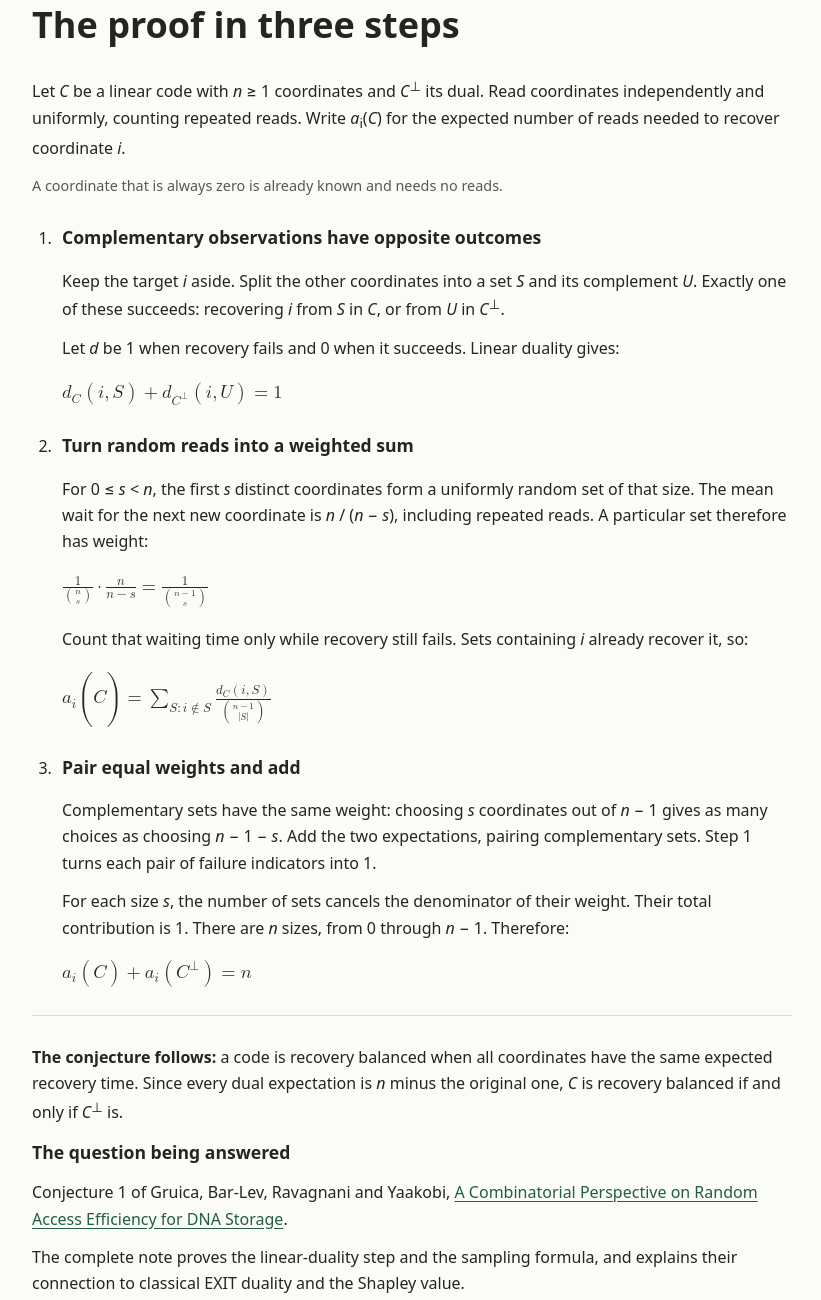
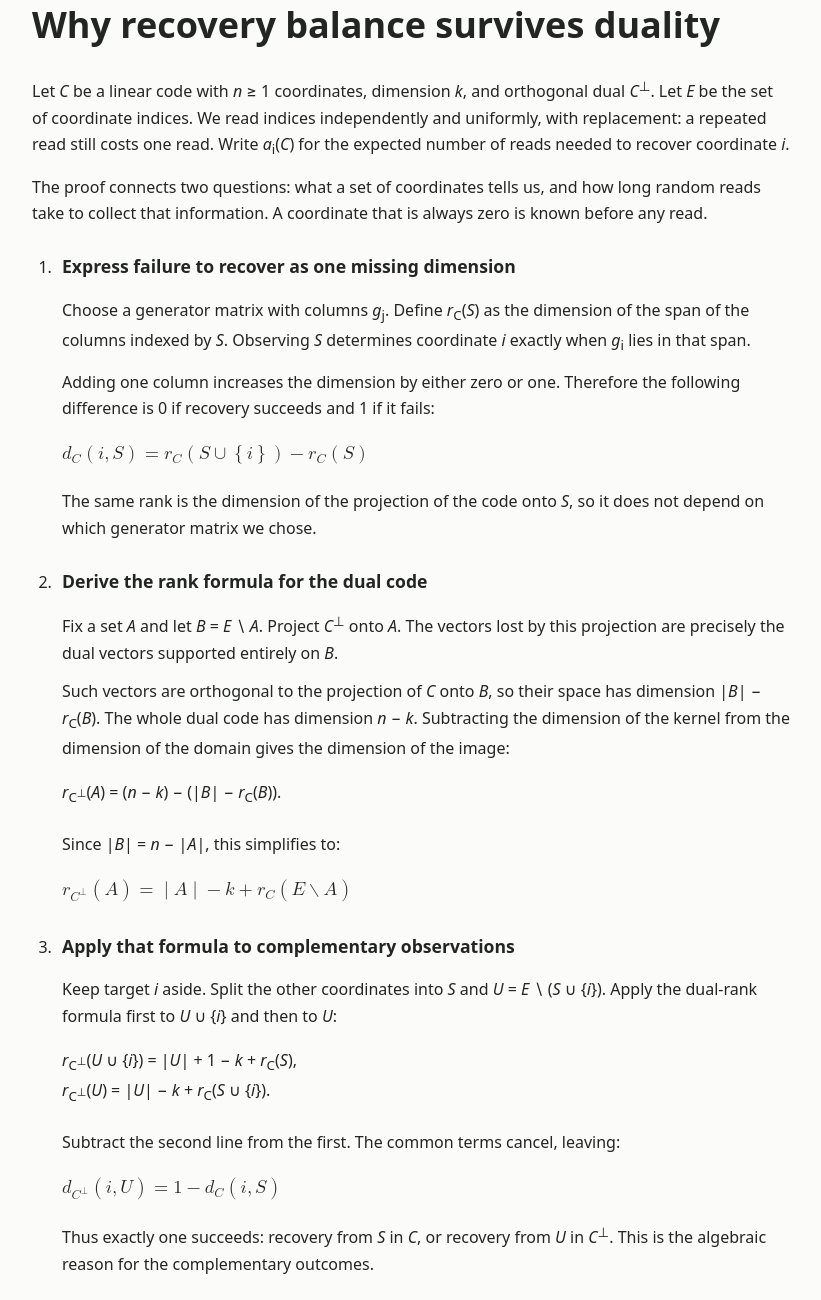
Before and after one commit to MathIsEvenEasier/dna-recovery-duality, a plain HTML site: page docs/index.html in a window 1280 px wide. Shown: the part 113-1413 px from the top of the page, without its empty margins (228-1049 px from the left). Drawn offline with Linux system fonts and the light colour scheme.

Commit message:
Derive complementary recovery and sampling weights

```diff
--- a/docs/index.html
+++ b/docs/index.html
@@ -3,7 +3,7 @@
 <head>
 <meta charset="utf-8">
 <meta name="viewport" content="width=device-width, initial-scale=1">
-<meta name="description" content="Why recovery balance is preserved by duality: three proof steps, full mathematical argument and a Lean certificate.">
+<meta name="description" content="Why recovery balance is preserved by duality: the linear algebra, the sampling argument, and a Lean certificate.">
 <title>Recovery balance is preserved by duality</title>
 <style>
 :root { color-scheme:light dark; font-family:system-ui,-apple-system,BlinkMacSystemFont,"Segoe UI",sans-serif; color:light-dark(#232522,#e8ebe5); background:light-dark(#fbfcf9,#171a17); }
@@ -15,7 +15,7 @@ h2,h3 { font-size:1.1rem; line-height:1.4; font-weight:600; }
 p { margin:12px 0; }
 ol { padding-left:24px; }
 li { margin:28px 0; padding-left:6px; }
-.drp-equation { margin:18px 0; }
+.drp-equation { margin:18px 0; overflow-x:auto; padding-bottom:4px; }
 math { font-size:1.15em; }
 .text-small,footer { font-size:.9rem; }
 .text-muted,footer { color:light-dark(#525b52,#b5bfb4); }
@@ -33,40 +33,36 @@ footer { margin-top:32px; }
 </nav>
 <main>
 <article id="dna-recovery-proof" aria-labelledby="drp-title">
-  <h1 id="drp-title">The proof in three steps</h1>
-  <p>Let <i>C</i> be a linear code with <i>n</i> ≥ 1 coordinates and <i>C</i><sup>⊥</sup> its dual. Read coordinates independently and uniformly, counting repeated reads. Write <i>a</i><sub>i</sub>(<i>C</i>) for the expected number of reads needed to recover coordinate <i>i</i>.</p>
-  <p class="text-small text-muted">A coordinate that is always zero is already known and needs no reads.</p>
-  <ol>
-    <li>
-      <h3>Complementary observations have opposite outcomes</h3>
-      <p>Keep the target <i>i</i> aside. Split the other coordinates into a set <i>S</i> and its complement <i>U</i>. Exactly one of these succeeds: recovering <i>i</i> from <i>S</i> in <i>C</i>, or from <i>U</i> in <i>C</i><sup>⊥</sup>.</p>
-      <p>Let <i>d</i> be 1 when recovery fails and 0 when it succeeds. Linear duality gives:</p>
-      <div class="drp-equation">
-        <math aria-label="d C of i S plus d C dual of i U equals one"><mrow><msub><mi>d</mi><mi>C</mi></msub><mo>(</mo><mi>i</mi><mo>,</mo><mi>S</mi><mo>)</mo><mo>+</mo><msub><mi>d</mi><msup><mi>C</mi><mo>⊥</mo></msup></msub><mo>(</mo><mi>i</mi><mo>,</mo><mi>U</mi><mo>)</mo><mo>=</mo><mn>1</mn></mrow></math>
-      </div>
-    </li>
-    <li>
-      <h3>Turn random reads into a weighted sum</h3>
-      <p>For 0 ≤ <i>s</i> &lt; <i>n</i>, the first <i>s</i> distinct coordinates form a uniformly random set of that size. The mean wait for the next new coordinate is <i>n</i> / (<i>n</i> − <i>s</i>), including repeated reads. A particular set therefore has weight:</p>
-      <div class="drp-equation">
-        <math aria-label="one over n choose s times n over n minus s equals one over n minus one choose s"><mrow><mfrac><mn>1</mn><mrow><mo>(</mo><mfrac linethickness="0"><mi>n</mi><mi>s</mi></mfrac><mo>)</mo></mrow></mfrac><mo>·</mo><mfrac><mi>n</mi><mrow><mi>n</mi><mo>−</mo><mi>s</mi></mrow></mfrac><mo>=</mo><mfrac><mn>1</mn><mrow><mo>(</mo><mfrac linethickness="0"><mrow><mi>n</mi><mo>−</mo><mn>1</mn></mrow><mi>s</mi></mfrac><mo>)</mo></mrow></mfrac></mrow></math>
-      </div>
-      <p>Count that waiting time only while recovery still fails. Sets containing <i>i</i> already recover it, so:</p>
-      <div class="drp-equation">
-        <math aria-label="a i of C equals the sum over coordinate sets S not containing i of d C of i S divided by n minus one choose the size of S"><mrow><msub><mi>a</mi><mi>i</mi></msub><mo>(</mo><mi>C</mi><mo>)</mo><mo>=</mo><munder><mo>∑</mo><mrow><mi>S</mi><mo>:</mo><mi>i</mi><mo>∉</mo><mi>S</mi></mrow></munder><mfrac><mrow><msub><mi>d</mi><mi>C</mi></msub><mo>(</mo><mi>i</mi><mo>,</mo><mi>S</mi><mo>)</mo></mrow><mrow><mo>(</mo><mfrac linethickness="0"><mrow><mi>n</mi><mo>−</mo><mn>1</mn></mrow><mrow><mo>|</mo><mi>S</mi><mo>|</mo></mrow></mfrac><mo>)</mo></mrow></mfrac></mrow></math>
-      </div>
-    </li>
-    <li>
-      <h3>Pair equal weights and add</h3>
-      <p>Complementary sets have the same weight: choosing <i>s</i> coordinates out of <i>n</i> − 1 gives as many choices as choosing <i>n</i> − 1 − <i>s</i>. Add the two expectations, pairing complementary sets. Step 1 turns each pair of failure indicators into 1.</p>
-      <p>For each size <i>s</i>, the number of sets cancels the denominator of their weight. Their total contribution is 1. There are <i>n</i> sizes, from 0 through <i>n</i> − 1. Therefore:</p>
-      <div class="drp-equation">
-        <math aria-label="a i of C plus a i of C dual equals n"><mrow><msub><mi>a</mi><mi>i</mi></msub><mo>(</mo><mi>C</mi><mo>)</mo><mo>+</mo><msub><mi>a</mi><mi>i</mi></msub><mo>(</mo><msup><mi>C</mi><mo>⊥</mo></msup><mo>)</mo><mo>=</mo><mi>n</mi></mrow></math>
-      </div>
-    </li>
-  </ol>
-  <hr>
-  <p><strong>The conjecture follows:</strong> a code is recovery balanced when all coordinates have the same expected recovery time. Since every dual expectation is <i>n</i> minus the original one, <i>C</i> is recovery balanced if and only if <i>C</i><sup>⊥</sup> is.</p>
+<h1 id="drp-title">Why recovery balance survives duality</h1>
+<p>Let <i>C</i> be a linear code with <i>n</i> ≥ 1 coordinates, dimension <i>k</i>, and orthogonal dual <i>C</i><sup>⊥</sup>. Let <i>E</i> be the set of coordinate indices. We read indices independently and uniformly, with replacement: a repeated read still costs one read. Write <i>a</i><sub>i</sub>(<i>C</i>) for the expected number of reads needed to recover coordinate <i>i</i>.</p>
+<p>The proof connects two questions: what a set of coordinates tells us, and how long random reads take to collect that information. A coordinate that is always zero is known before any read.</p>
+<ol>
+<li><h3>Express failure to recover as one missing dimension</h3>
+<p>Choose a generator matrix with columns <i>g</i><sub>j</sub>. Define <i>r</i><sub>C</sub>(<i>S</i>) as the dimension of the span of the columns indexed by <i>S</i>. Observing <i>S</i> determines coordinate <i>i</i> exactly when <i>g</i><sub>i</sub> lies in that span.</p>
+<p>Adding one column increases the dimension by either zero or one. Therefore the following difference is 0 if recovery succeeds and 1 if it fails:</p><div class="drp-equation"><math aria-label="d C of i S equals r C of S union i minus r C of S"><mrow><msub><mi>d</mi><mi>C</mi></msub><mo>(</mo><mi>i</mi><mo>,</mo><mi>S</mi><mo>)</mo><mo>=</mo><msub><mi>r</mi><mi>C</mi></msub><mo>(</mo><mi>S</mi><mo>∪</mo><mo>{</mo><mi>i</mi><mo>}</mo><mo>)</mo><mo>−</mo><msub><mi>r</mi><mi>C</mi></msub><mo>(</mo><mi>S</mi><mo>)</mo></mrow></math></div><p>The same rank is the dimension of the projection of the code onto <i>S</i>, so it does not depend on which generator matrix we chose.</p></li>
+<li id="dual-rank"><h3>Derive the rank formula for the dual code</h3>
+<p>Fix a set <i>A</i> and let <i>B</i> = <i>E</i> ∖ <i>A</i>. Project <i>C</i><sup>⊥</sup> onto <i>A</i>. The vectors lost by this projection are precisely the dual vectors supported entirely on <i>B</i>.</p>
+<p>Such vectors are orthogonal to the projection of <i>C</i> onto <i>B</i>, so their space has dimension |<i>B</i>| − <i>r</i><sub>C</sub>(<i>B</i>). The whole dual code has dimension <i>n</i> − <i>k</i>. Subtracting the dimension of the kernel from the dimension of the domain gives the dimension of the image:</p>
+<p class="drp-equation"> <i>r</i><sub>C<sup>⊥</sup></sub>(<i>A</i>) = (<i>n</i> − <i>k</i>) − (|<i>B</i>| − <i>r</i><sub>C</sub>(<i>B</i>)).</p>
+<p>Since |<i>B</i>| = <i>n</i> − |<i>A</i>|, this simplifies to:</p><div class="drp-equation"><math aria-label="r C dual of A equals size of A minus k plus r C of E minus A"><mrow><msub><mi>r</mi><msup><mi>C</mi><mo>⊥</mo></msup></msub><mo>(</mo><mi>A</mi><mo>)</mo><mo>=</mo><mo>|</mo><mi>A</mi><mo>|</mo><mo>−</mo><mi>k</mi><mo>+</mo><msub><mi>r</mi><mi>C</mi></msub><mo>(</mo><mi>E</mi><mo>∖</mo><mi>A</mi><mo>)</mo></mrow></math></div></li>
+<li><h3>Apply that formula to complementary observations</h3>
+<p>Keep target <i>i</i> aside. Split the other coordinates into <i>S</i> and <i>U</i> = <i>E</i> ∖ (<i>S</i> ∪ {<i>i</i>}). Apply the dual-rank formula first to <i>U</i> ∪ {<i>i</i>} and then to <i>U</i>:</p>
+<div class="drp-equation"><div><i>r</i><sub>C<sup>⊥</sup></sub>(<i>U</i> ∪ {<i>i</i>}) = |<i>U</i>| + 1 − <i>k</i> + <i>r</i><sub>C</sub>(<i>S</i>),</div><div><i>r</i><sub>C<sup>⊥</sup></sub>(<i>U</i>) = |<i>U</i>| − <i>k</i> + <i>r</i><sub>C</sub>(<i>S</i> ∪ {<i>i</i>}).</div></div>
+<p>Subtract the second line from the first. The common terms cancel, leaving:</p><div class="drp-equation"><math aria-label="d C dual of i U equals one minus d C of i S"><mrow><msub><mi>d</mi><msup><mi>C</mi><mo>⊥</mo></msup></msub><mo>(</mo><mi>i</mi><mo>,</mo><mi>U</mi><mo>)</mo><mo>=</mo><mn>1</mn><mo>−</mo><msub><mi>d</mi><mi>C</mi></msub><mo>(</mo><mi>i</mi><mo>,</mo><mi>S</mi><mo>)</mo></mrow></math></div><p>Thus exactly one succeeds: recovery from <i>S</i> in <i>C</i>, or recovery from <i>U</i> in <i>C</i><sup>⊥</sup>. This is the algebraic reason for the complementary outcomes.</p></li>
+<li><h3>Account for the waiting time, including repeated reads</h3>
+<p>Imagine continuing to sample even after recovery. Let <i>S</i><sub>s</sub> be the set of the first <i>s</i> distinct indices seen, and <i>W</i><sub>s</sub> the number of further reads until the next new index. Repeated indices add no information, so recovery cannot change during those repeats.</p>
+<p>After <i>s</i> distinct indices, each read has probability (<i>n</i> − <i>s</i>)/<i>n</i> of finding a new one. Conditional on the entire history so far, the mean waiting time is <i>n</i>/(<i>n</i> − <i>s</i>).</p>
+<p>The recovery time <i>T</i><sub>i</sub> is the sum of <i>W</i><sub>s</sub> over precisely those stages at which recovery still fails. Equivalently:</p>
+<p class="drp-equation"><i>T</i><sub>i</sub> = ∑<sub>s=0,…,n−1</sub> <i>d</i><sub>C</sub>(<i>i</i>,<i>S</i><sub>s</sub>) <i>W</i><sub>s</sub>.</p>
+<p>For sets already containing <i>i</i>, the failure indicator is zero. The argument uses the conditional waiting-time mean; it does not assume independence between the failure indicator and the waiting time. The first read of <i>i</i> itself has mean <i>n</i> and always suffices, so the expected recovery time is finite.</p></li>
+<li><h3>Convert the random process into a finite weighted sum</h3>
+<p>By symmetry, <i>S</i><sub>s</sub> is uniform among all subsets of <i>E</i> of size <i>s</i>. A particular set therefore contributes its failure indicator times the weight</p><div class="drp-equation"><math aria-label="one over n choose s times n over n minus s equals one over n minus one choose s"><mrow><mfrac><mn>1</mn><mrow><mo>(</mo><mfrac linethickness="0"><mi>n</mi><mi>s</mi></mfrac><mo>)</mo></mrow></mfrac><mo>·</mo><mfrac><mi>n</mi><mrow><mi>n</mi><mo>−</mo><mi>s</mi></mrow></mfrac><mo>=</mo><mfrac><mn>1</mn><mrow><mo>(</mo><mfrac linethickness="0"><mrow><mi>n</mi><mo>−</mo><mn>1</mn></mrow><mi>s</mi></mfrac><mo>)</mo></mrow></mfrac></mrow></math></div><p>Sets containing the target contribute zero. Taking expectations in the stage decomposition gives:</p><div class="drp-equation"><math aria-label="a i of C equals the sum over coordinate sets S not containing i of d C of i S divided by n minus one choose the size of S"><mrow><msub><mi>a</mi><mi>i</mi></msub><mo>(</mo><mi>C</mi><mo>)</mo><mo>=</mo><munder><mo>∑</mo><mrow><mi>S</mi><mo>:</mo><mi>i</mi><mo>∉</mo><mi>S</mi></mrow></munder><mfrac><mrow><msub><mi>d</mi><mi>C</mi></msub><mo>(</mo><mi>i</mi><mo>,</mo><mi>S</mi><mo>)</mo></mrow><mrow><mo>(</mo><mfrac linethickness="0"><mrow><mi>n</mi><mo>−</mo><mn>1</mn></mrow><mrow><mo>|</mo><mi>S</mi><mo>|</mo></mrow></mfrac><mo>)</mo></mrow></mfrac></mrow></math></div><p>The weight includes all repeated reads through the factor <i>n</i>/(<i>n</i> − <i>s</i>).</p></li>
+<li><h3>Pair complementary sets and evaluate the total</h3>
+<p>The map <i>S</i> ↦ <i>U</i> pairs every subset not containing <i>i</i> with its complement among the other <i>n</i> − 1 coordinates. Both sets have the same weight, because choosing <i>s</i> indices gives as many subsets as choosing <i>n</i> − 1 − <i>s</i>.</p>
+<p>Add the weighted sums for the code and its dual. Each paired numerator is <i>d</i><sub>C</sub>(<i>i</i>,<i>S</i>) + <i>d</i><sub>C<sup>⊥</sup></sub>(<i>i</i>,<i>U</i>) = 1, by the algebraic calculation above. For each size <i>s</i>, the number of subsets cancels the denominator of their weight, contributing exactly 1. There are <i>n</i> sizes, from 0 to <i>n</i> − 1:</p><div class="drp-equation"><math aria-label="a i of C plus a i of C dual equals n"><mrow><msub><mi>a</mi><mi>i</mi></msub><mo>(</mo><mi>C</mi><mo>)</mo><mo>+</mo><msub><mi>a</mi><mi>i</mi></msub><mo>(</mo><msup><mi>C</mi><mo>⊥</mo></msup><mo>)</mo><mo>=</mo><mi>n</mi></mrow></math></div></li>
+</ol>
+<hr>
+<p><strong>The conjecture follows:</strong> a code is recovery balanced when all coordinates have the same expected recovery time. Every dual expectation equals <i>n</i> minus the original one. Hence the original profile is constant exactly when the dual profile is constant: <i>C</i> is recovery balanced if and only if <i>C</i><sup>⊥</sup> is.</p>
 </article>
 
 <section aria-labelledby="source-title">
```
